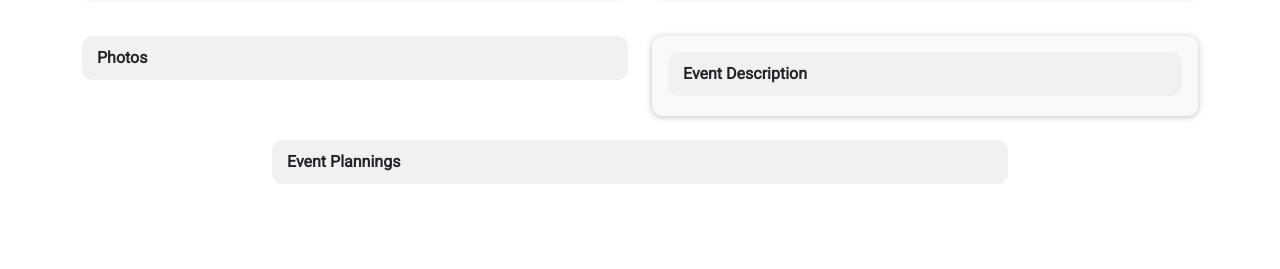
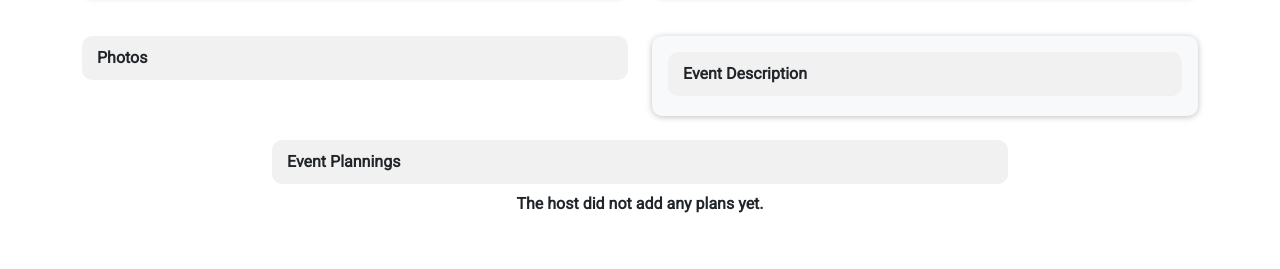
Before and after one commit to MinusThetaOld/event-finder, a Python web app: template flaskr/templates/events/view-event/details.html in a window 1280 px wide. Shown: the part 834-1103 px from the top of the page. Before the commit the page ends 1018 px from the top, so only its background shows below. Run offline with Jinja, Linux system fonts and the light colour scheme; the template is opened without the code that fills it, so the values that code supplies are empty; some libraries are stand-ins or nearby versions.

Commit message:
feat: Implemented design of plan showing

```diff
--- a/flaskr/static/styles/events/view-event.css
+++ b/flaskr/static/styles/events/view-event.css
@@ -126,3 +126,18 @@
     height: 25px;
     width: 25px;
 }
+
+.day-title {
+    font-size: 1.1rem;
+    line-height: 1.1rem;
+    text-transform: uppercase;
+    color: #dc3545;
+}
+
+.day-title:before {
+    content: "";
+    display: inline-block;
+    height: 0.9rem;
+    width: 2px;
+    background-color: #101010;
+}
--- a/flaskr/templates/events/view-event/details.html
+++ b/flaskr/templates/events/view-event/details.html
@@ -156,8 +156,30 @@
             </a>
             {% endif %}
         </div>
+        {% if len(event.plans) > 0 %}
+        <div class="card card-body shadow-card my-2">
+            {% for i in range(len(event.plans)) %}
+            {% if event.plans[i] != "" %}
+            <div class="my-2">
+                <div class="fw-bold day-title">
+                    Day {{ i }}
+                </div>
+                <p>
+                    {{ event.plans[i] }}
+                </p>
+            </div>
+            <hr class="my-0" />
+            {% endif %}
+            {% endfor %}
+        </div>
+        {% else %}
+        <p class="my-2 fw-bold text-center">
+            The host did not add any plans yet.
+        </p>
+        {% endif %}
     </div>
 </div>
+
 <!-- Modal for uploading images -->
 <div class="modal fade" id="add-photo-modal" tabindex="-1" aria-labelledby="add-photo-modal" aria-hidden="true">
     <div class="modal-dialog modal-dialog-centered">
```
